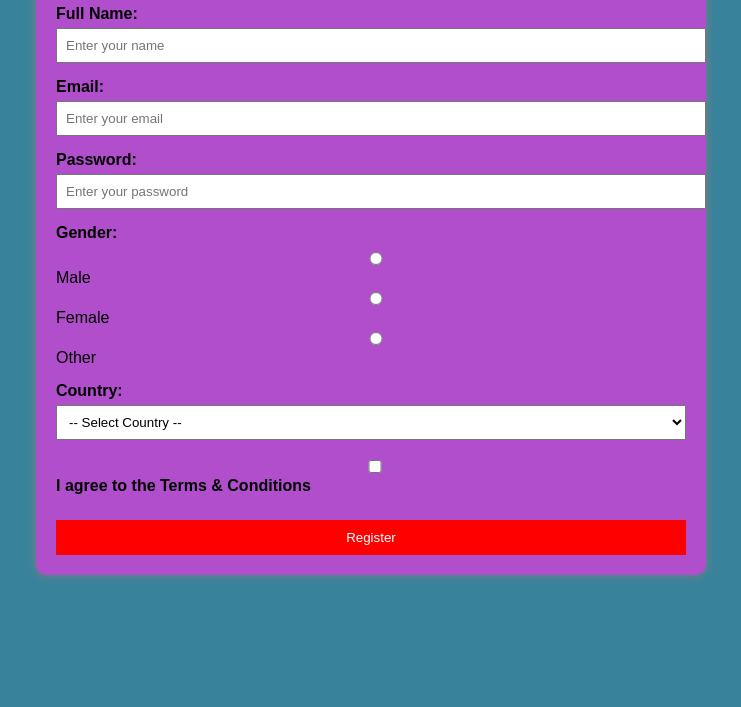
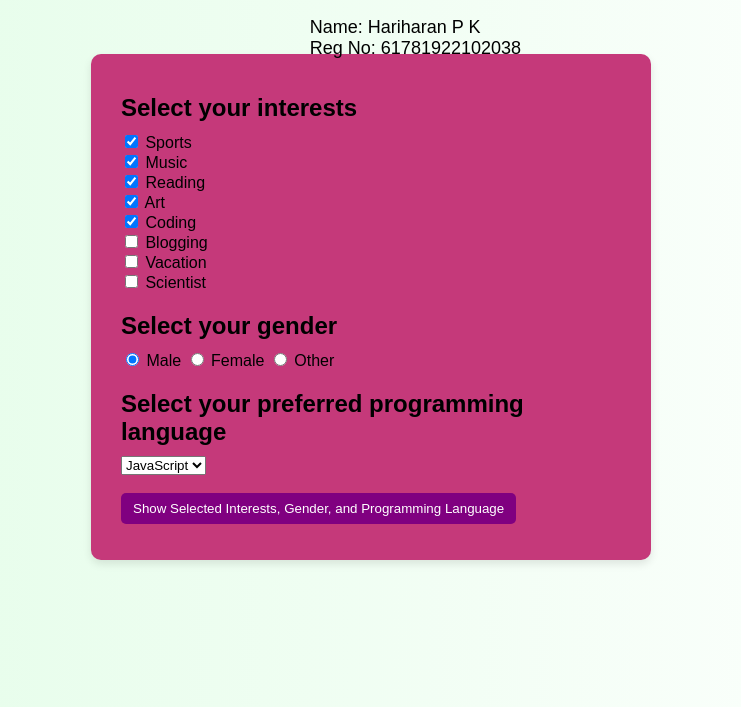
Before and after one commit to HariCR754/JS, a plain HTML site: page index.html in a window 1280 px wide. Shown: the part 93-800 px from the top of the page, without its empty margins (269-1010 px from the left). Drawn offline with Linux system fonts and the light colour scheme.

Commit message:
Add files via upload

```diff
--- a/index.html
+++ b/index.html
@@ -3,128 +3,106 @@
   <head>
     <meta charset="UTF-8" />
     <meta name="viewport" content="width=device-width, initial-scale=1.0" />
-    <title>Registration Form</title>
+    <title>User Preferences Form</title>
+    <link rel="stylesheet" href="style.css" />
+  </head>
   <style>
     body {
       font-family: Arial, sans-serif;
-        background-color: #39829c;
-        margin: 10px;
+      background: linear-gradient(to right, #e2fde7, #ffffff);
+      display: flex;
+      justify-content: center;
+      align-items: center;
+      height: 100vh;
+      margin: 0;
     }
+
     .container {
-        width: 50%;
-        margin: auto;
-        padding: 20px;
-        background: rgb(176, 78, 203);
+      background-color: rgb(197, 57, 122);
+      padding: 20px 30px;
       border-radius: 10px;
-        box-shadow: 0px 0px 10px gray;
-        text-align: center;
+      box-shadow: 0 4px 8px rgba(0, 0, 0, 0.1);
+      text-align: left;
+      max-width: 500px;
+      width: 100%;
     }
-      .input-group {
-        margin-bottom: 15px;
-        text-align: left;
+
+    h2 {
+      margin-bottom: 10px;
     }
-      label {
-        font-weight: bold;
-      }
-      input,
-      select {
-        width: 100%;
-        padding: 8px;
-        margin-top: 5px;
-      }
-      .checkbox-group,
-      .radio-group {
-        margin-top: 5px;
-      }
-      .error {
-        color: red;
-        font-size: 12px;
-      }
-      button {
-        background: red;
-        color: white;
-        padding: 10px;
-        border: none;
-        cursor: pointer;
-        width: 100%;
-        margin-top: 10px;
-      }
-      button:hover {
-        background: darkblue;
-      }
+
     .top-right-info {
       position: absolute;
       top: 10px;
       right: 10px;
-        margin-right: 375px;
-        margin-top: 12px;
+      margin-right: 480px;
+      margin-top: 100px;
       text-align: middle;
       font-size: 18px;
     }
+    .btn {
+      background-color: purple;
+      color: white;
+      border: none;
+      padding: 8px 12px;
+      cursor: pointer;
+      border-radius: 5px;
+    }
+
+    .btn:hover {
+      background-color: blue;
+    }
   </style>
-  </head>
   <body>
     <div class="top-right-info">
       Name: Hariharan P K<br />
       Reg No: 61781922102038
     </div>
-
     <div class="container">
-      <h2>Registration Form</h2>
-      <form id="registrationForm">
-        <div class="input-group">
-          <label for="name">Full Name:</label>
-          <input type="text" id="name" placeholder="Enter your name" />
-          <p class="error" id="nameError"></p>
+      <h2>Select your interests</h2>
+      <div id="interests">
+        <input type="checkbox" name="interest" value="Sports" checked />
+        Sports<br />
+        <input type="checkbox" name="interest" value="Music" checked />
+        Music<br />
+        <input type="checkbox" name="interest" value="Reading" checked />
+        Reading<br />
+        <input type="checkbox" name="interest" value="Art" checked />
+        Art<br />
+        <input type="checkbox" name="interest" value="Coding" checked />
+        Coding<br />
+        <input type="checkbox" name="interest" value="Blogging" />
+        Blogging<br />
+        <input type="checkbox" name="interest" value="Vacation" />
+        Vacation<br />
+        <input type="checkbox" name="interest" value="Scientist" />
+        Scientist<br />
       </div>
 
-        <div class="input-group">
-          <label for="email">Email:</label>
-          <input type="email" id="email" placeholder="Enter your email" />
-          <p class="error" id="emailError"></p>
+      <h2>Select your gender</h2>
+      <input type="radio" name="gender" value="Male" checked /> Male
+      <input type="radio" name="gender" value="Female" /> Female
+      <input type="radio" name="gender" value="Other" /> Other
+
+      <h2>Select your preferred programming language</h2>
+      <select id="programmingLanguage">
+        <option value="JavaScript">JavaScript</option>
+        <option value="Python">Python</option>
+        <option value="Java">Java</option>
+        <option value="C++">C++</option>
+        <option value="PHP">PHP</option>
+      </select>
+
+      <br /><br />
+      <button onclick="showSelections()" class="btn">
+        Show Selected Interests, Gender, and Programming Language
+      </button>
+
+      <p id="resultInterests"></p>
+      <p id="resultGender"></p>
+      <p id="resultLanguage"></p>
     </div>
 
-        <div class="input-group">
-          <label for="password">Password:</label>
-          <input
-            type="password"
-            id="password"
-            placeholder="Enter your password"
-          />
-          <p class="error" id="passwordError"></p>
-        </div>
-
-        <div class="input-group">
-          <label>Gender:</label>
-          <div class="radio-group">
-            <input type="radio" name="gender" value="Male" /> Male
-            <input type="radio" name="gender" value="Female" /> Female
-            <input type="radio" name="gender" value="Other" /> Other
-          </div>
-          <p class="error" id="genderError"></p>
-        </div>
-
-        <div class="input-group">
-          <label for="country">Country:</label>
-          <select id="country">
-            <option value="">-- Select Country --</option>
-            <option value="USA">USA</option>
-            <option value="Canada">Canada</option>
-            <option value="UK">UK</option>
-            <option value="Australia">Australia</option>
-          </select>
-          <p class="error" id="countryError"></p>
-        </div>
-
-        <div class="input-group checkbox-group">
-          <input type="checkbox" id="terms" />
-          <label for="terms">I agree to the Terms & Conditions</label>
-          <p class="error" id="termsError"></p>
-        </div>
-
-        <button type="button" onclick="validateAndSubmit()">Register</button>
-      </form>
-    </div>
-    <script defer src="index.js"></script>
+    <script src="index.js"></script>
   </body>
 </html>
--- a/index.js
+++ b/index.js
@@ -1,84 +1,22 @@
-function validateAndSubmit() {
-  const name = document.getElementById("name").value.trim();
-  const email = document.getElementById("email").value.trim();
-  const password = document.getElementById("password").value.trim();
-  const genderElements = document.getElementsByName("gender");
-  const country = document.getElementById("country").value;
-  const termsAccepted = document.getElementById("terms").checked;
+function showSelections() {
+  // Get selected interests
+  const checkboxes = document.querySelectorAll(
+    'input[name="interest"]:checked'
+  );
+  const interests = Array.from(checkboxes).map((cb) => cb.value);
 
-  let gender = "";
-  for (let i = 0; i < genderElements.length; i++) {
-    if (genderElements[i].checked) {
-      gender = genderElements[i].value;
-      break;
-    }
-  }
+  // Get selected gender
+  const gender = document.querySelector('input[name="gender"]:checked').value;
 
-  const nameError = document.getElementById("nameError");
-  const emailError = document.getElementById("emailError");
-  const passwordError = document.getElementById("passwordError");
-  const genderError = document.getElementById("genderError");
-  const countryError = document.getElementById("countryError");
-  const termsError = document.getElementById("termsError");
+  // Get selected programming language
+  const language = document.getElementById("programmingLanguage").value;
 
-  nameError.innerText = "";
-  emailError.innerText = "";
-  passwordError.innerText = "";
-  genderError.innerText = "";
-  countryError.innerText = "";
-  termsError.innerText = "";
-
-  let isValid = true;
-
-  if (!name) {
-    nameError.innerText = "Full Name is required.";
-    isValid = false;
-  }
-
-  if (!email) {
-    emailError.innerText = "Email is required.";
-    isValid = false;
-  } else if (!/\S+@\S+\.\S+/.test(email)) {
-    emailError.innerText = "Invalid email format.";
-    isValid = false;
-  }
-
-  if (!password) {
-    passwordError.innerText = "Password is required.";
-    isValid = false;
-  }
-
-  if (!gender) {
-    genderError.innerText = "Please select a gender.";
-    isValid = false;
-  }
-
-  if (!country) {
-    countryError.innerText = "Please select a country.";
-    isValid = false;
-  }
-
-  if (!termsAccepted) {
-    termsError.innerText = "You must agree to the terms.";
-    isValid = false;
-  }
-
-  if (isValid) {
-    document.body.innerHTML = `
-    <div class="top-right-info">
-      Name: Hariharan P K<br />
-      Reg No: 61781922102038
-    </div>
-            <div class="container">
-                <h2>Submitted Details!</h2>
-                <p><strong>Name:</strong> ${name}</p>
-                <p><strong>Email:</strong> ${email}</p>
-                <p><strong>Password:</strong> ${password}</p>
-                <p><strong>Gender:</strong> ${gender}</p>
-                <p><strong>Country:</strong> ${country}</p>
-                <button onclick="window.location.reload()">Register Again</button>
-            </div>
-
-        `;
-  }
+  // Display results
+  document.getElementById(
+    "resultInterests"
+  ).innerHTML = `Your interests: ${interests.join(", ")}`;
+  document.getElementById("resultGender").innerHTML = `Your gender: ${gender}`;
+  document.getElementById(
+    "resultLanguage"
+  ).innerHTML = `Preferred programming language: ${language}`;
 }
```
Lines whose indentation alone changed are shown as unchanged.
